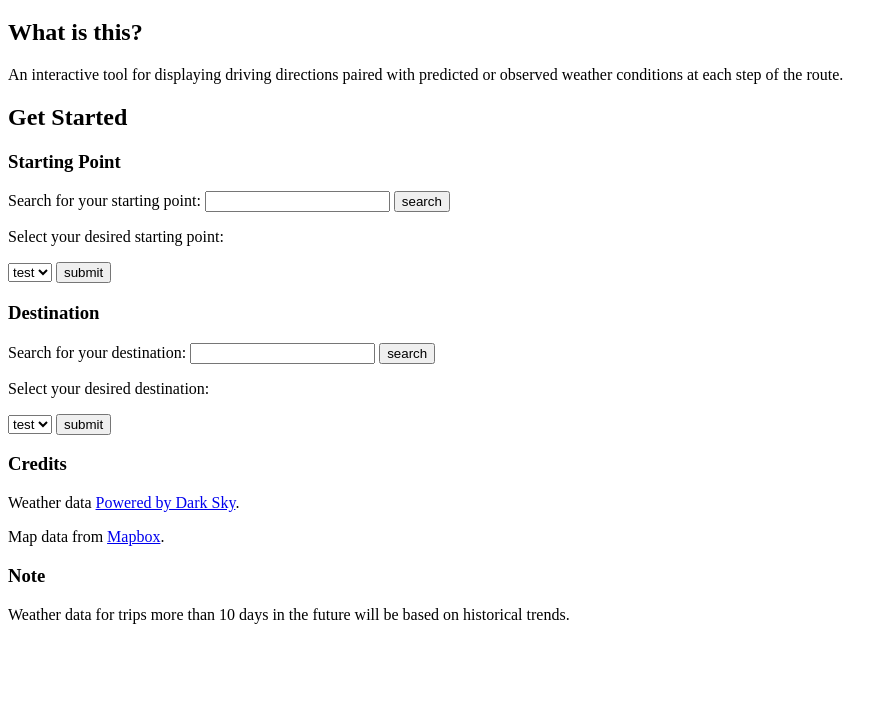
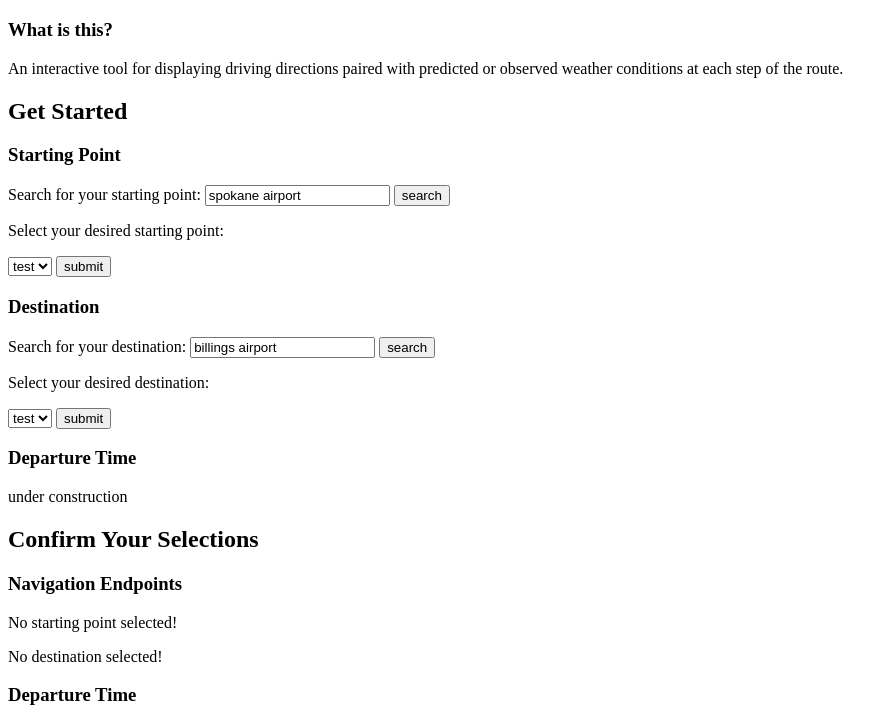
Before and after one commit to jasonmlutz/route-weather-js, a plain HTML site: page index.html in a window 1280 px wide. Shown: the part 61-783 px from the top of the page, without its empty margins (0-894 px from the left). Drawn offline with Linux system fonts and the light colour scheme; a script that the page names is missing.

Commit message:
added default values for initial inputs

```diff
--- a/index.html
+++ b/index.html
@@ -10,7 +10,7 @@
     </header>
     <main>
     <section>
-      <h2>What is this?</h2>
+      <h3>What is this?</h3>
       <p>An interactive tool for displaying driving directions paired with
       predicted or observed weather conditions at each step of the route.</p>
 
@@ -19,7 +19,7 @@
       <div class="navigation-form">
         <h3>Starting Point</h3>
         <label for="origin-input">Search for your starting point: </label>
-        <input type="text" name="origin-input" id="origin" value="" />
+        <input type="text" name="origin-input" id="origin" value="spokane airport" />
         <input type="button" value="search" id='origin-input-button'>
         <p id='origin'></p>
         <label for="origin-select">Select your desired starting point: </label>
@@ -33,7 +33,7 @@
       <div class="navigation-form">
         <h3>Destination</h3>
         <label for="destination-input">Search for your destination: </label>
-        <input type="text" name="destination-input" id="destination" value="" />
+        <input type="text" name="destination-input" id="destination" value="billings airport" />
         <input type="button" value="search" id='destination-input-button'>
         <p id='destination'></p>
         <label for="destination-select">Select your desired destination: </label>
@@ -43,6 +43,19 @@
           </select>
           <input type="button" value="submit" id='destination-select-button'>
         </p>
+      </div>
+      <div class="departure-time-form">
+        <h3>Departure Time</h3>
+        <p>under construction</p>
+      </div>
+      <h2>Confirm Your Selections</h2>
+      <div class="finalize-selections">
+        <h3>Navigation Endpoints</h3>
+          <p id="origin-selection-log">No starting point selected!</p>
+          <p id="destination-selection-log">No destination selected!</p>
+        <h3>Departure Time</h3>
+          <p>under construction</p>
+          <input type="button" name="submit-navigation" value="Navigate!">
       </div>
       <h3>Credits</h3>
       <p>Weather data <a target="_blank" href="http://darksky.net/dev">Powered by Dark Sky</a>.</p>
```
